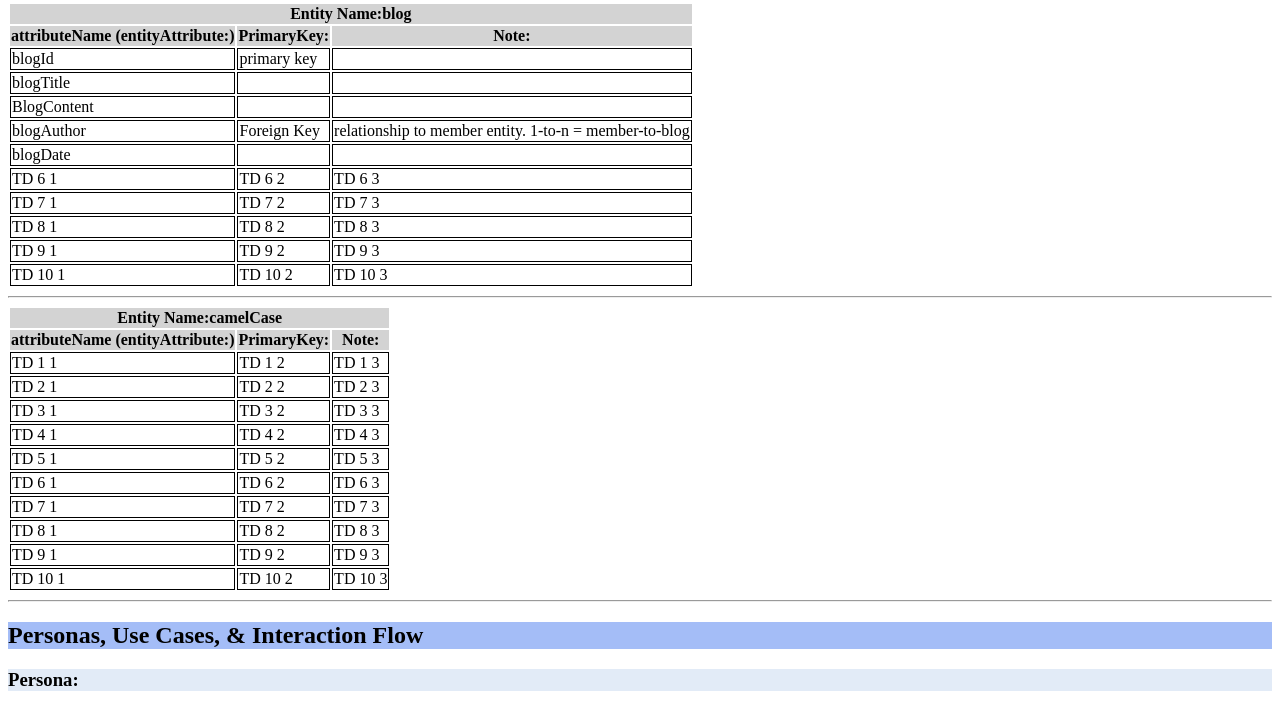
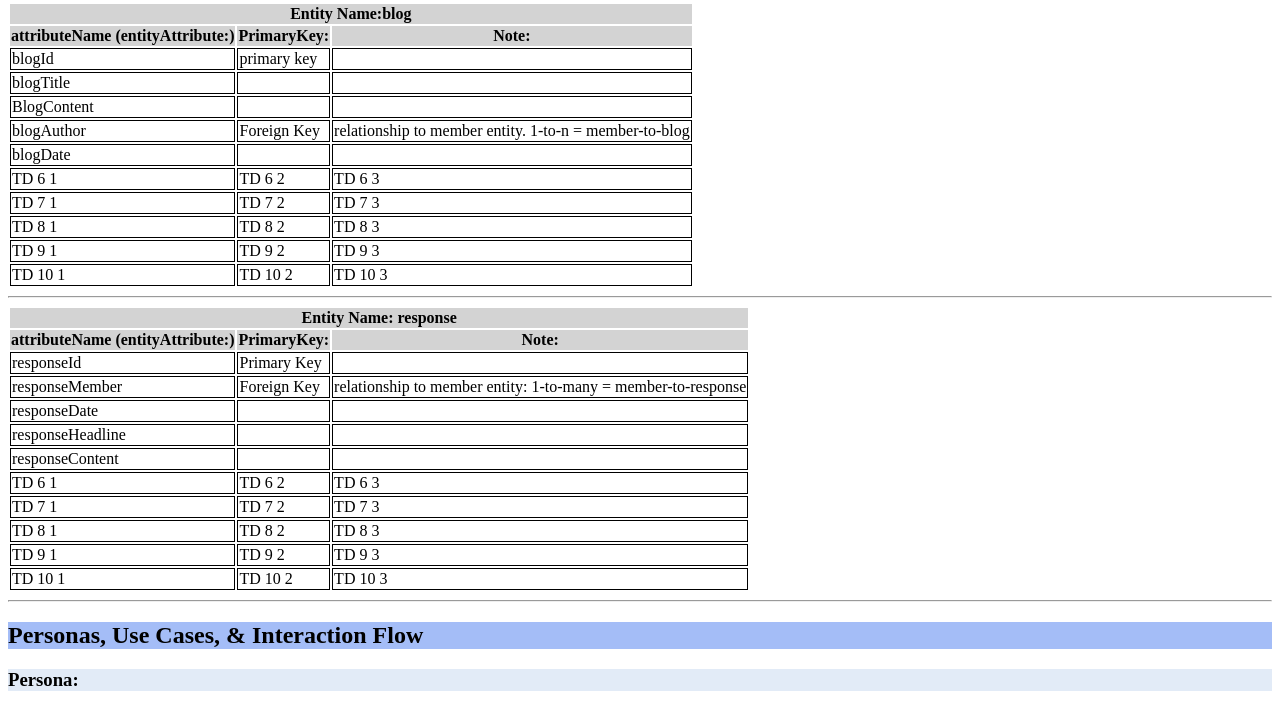
Before and after one commit to akhamsamran/data-design-project, a PHP site: page / in a window 1280 px wide. Shown: the part 553-1263 px from the top of the page. Run offline with PHP 8.4, Linux system fonts and the light colour scheme.

Commit message:
added response entity

```diff
--- a/index.php
+++ b/index.php
@@ -147,7 +147,7 @@
 
 				<table>
 					<thead>
-						<th colspan="3"><strong>Entity Name:</strong>camelCase </th>
+						<th colspan="3"><strong>Entity Name:</strong> response </th>
 					</thead>
 					<tr>
 						<th>attributeName (entityAttribute:)</th>
@@ -155,29 +155,29 @@
 						<th>Note:</th>
 					</tr>
 					<tr>
-						<td>TD 1 1</td>
-						<td>TD 1 2</td>
-						<td>TD 1 3</td>
+						<td>responseId</td>
+						<td>Primary Key</td>
+						<td></td>
 					</tr>
 					<tr>
-						<td>TD 2 1</td>
-						<td>TD 2 2</td>
-						<td>TD 2 3</td>
+						<td>responseMember</td>
+						<td>Foreign Key</td>
+						<td>relationship to member entity: 1-to-many = member-to-response</td>
 					</tr>
 					<tr>
-						<td>TD 3 1</td>
-						<td>TD 3 2</td>
-						<td>TD 3 3</td>
+						<td>responseDate</td>
+						<td></td>
+						<td></td>
 					</tr>
 					<tr>
-						<td>TD 4 1</td>
-						<td>TD 4 2</td>
-						<td>TD 4 3</td>
+						<td>responseHeadline</td>
+						<td></td>
+						<td></td>
 					</tr>
 					<tr>
-						<td>TD 5 1</td>
-						<td>TD 5 2</td>
-						<td>TD 5 3</td>
+						<td>responseContent</td>
+						<td></td>
+						<td></td>
 					</tr>
 					<tr>
 						<td>TD 6 1</td>
```
